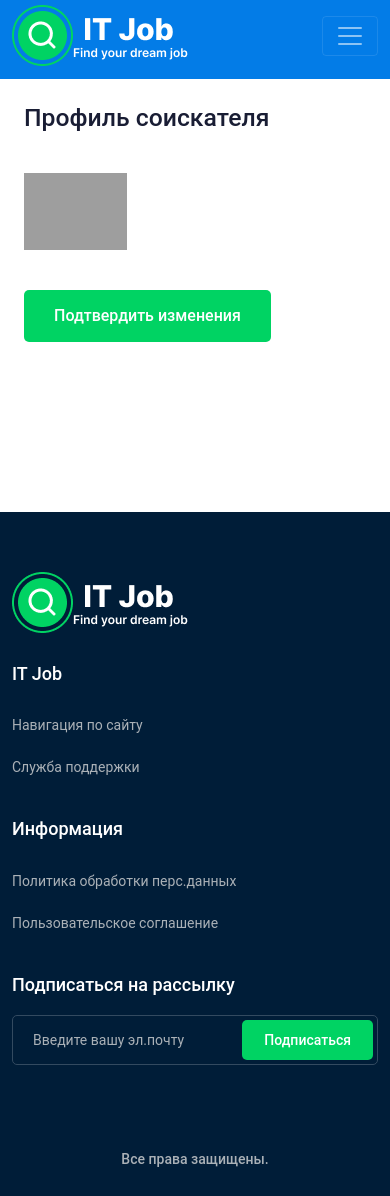
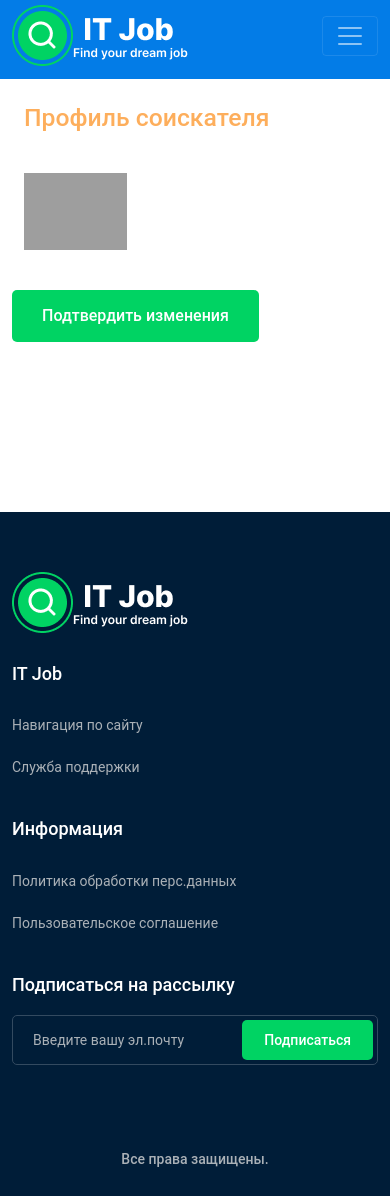
Before and after one commit to GBdev2Python/GBdev2Python, a Django app: template applicantapp/templates/applicantapp/applicant_edit.html in a window 390 px wide. Run offline with Django 4.2, Linux system fonts and the light colour scheme; the template is opened without the code that fills it, so the values that code supplies are empty; some libraries are stand-ins or nearby versions; grey boxes are pictures that could not be loaded.

```diff
--- a/applicantapp/templates/applicantapp/applicant_edit.html
+++ b/applicantapp/templates/applicantapp/applicant_edit.html
@@ -9,14 +9,18 @@
       <div class="container-fluid">
         <div class="row">
           <div class="col-xl-9 col-md-9 col-lg-9 py-3">
-            <h2 class="py-2">Профиль соискателя</h2>
+            <h2 class="py-2 text-xl-center py-2" style="color: #FDAE5C">Профиль соискателя</h2>
             <b></b>
             <h1>{{ context }}</h1>
            <form class="form_empl" method="post" enctype="multipart/form-data">
               {% csrf_token %}
                 <img class="avatar avatar--xl my-4" src="{{ MEDIA_URL }}{{ form.image.value }}" width="30%">
               {{ form|crispy }}
-              <button type="submit" class="boxed-btn3 my-3">Подтвердить изменения</button>
+               <div class="row">
+                   <div class="col-md-auto mx-auto p-0">
+                    <button type="submit" class="boxed-btn3 my-3">Подтвердить изменения</button>
+                   </div>
+               </div>
             </form>
           </div>
 
```
